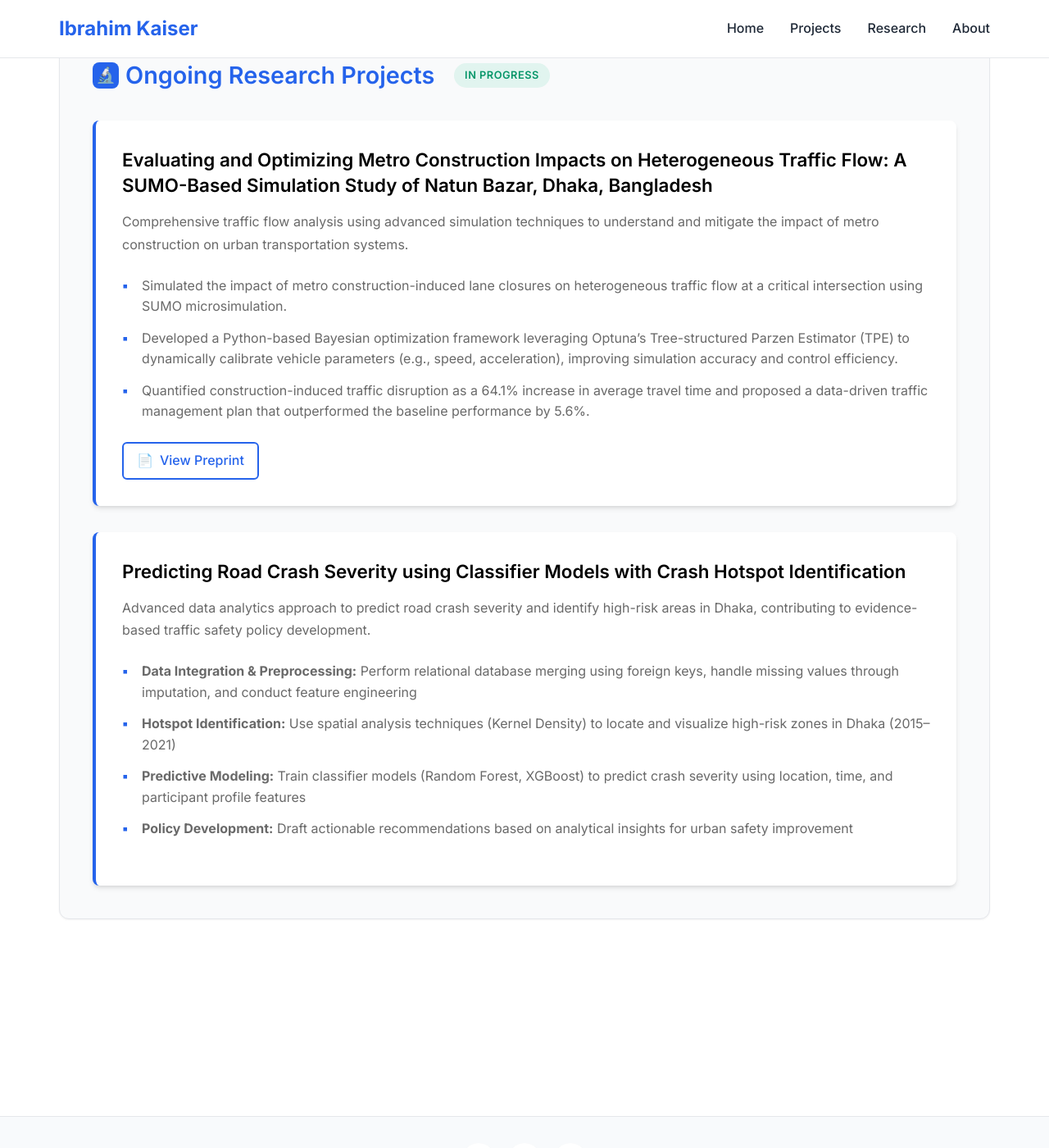
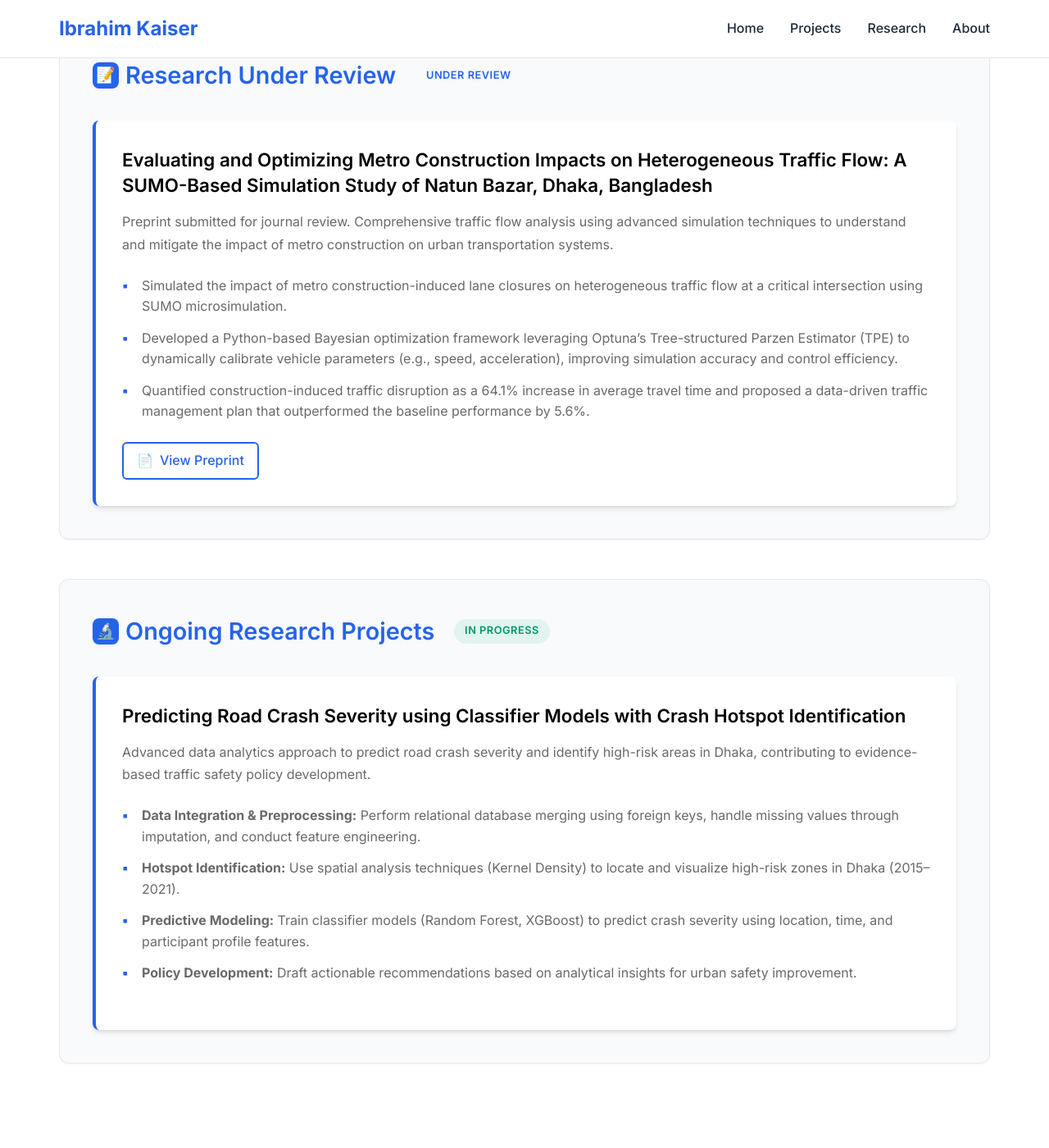
Before and after one commit to ikReza/ikReza.github.io, a Jekyll site: the page built from research.md, in a window 1280 px wide and 1400 px high, scrolled down 904 px. Shown: the whole window at 82% size. Built offline with Jekyll 4.4.1, drawn with Linux system fonts in a browser that asks for light colours.

Commit message:
under review section added

```diff
--- a/research.md
+++ b/research.md
@@ -218,19 +218,19 @@ title: "Research"
                     </a>
                 </div>
             </div>
-            <!-- Ongoing Research -->
+            <!-- Under Review Research -->
             <div class="research-category">
                 <h3 class="category-title">
-                    <div class="category-icon">🔬</div>
-                    Ongoing Research Projects
-                    <span class="status-badge status-ongoing">In Progress</span>
+                    <div class="category-icon">📝</div>
+                    Research Under Review
+                    <span class="status-badge status-under-review">Under Review</span>
                 </h3>
                 <div class="research-item">
                     <h4 class="research-title">
                         Evaluating and Optimizing Metro Construction Impacts on Heterogeneous Traffic Flow: A SUMO-Based Simulation Study of Natun Bazar, Dhaka, Bangladesh
                     </h4>
                     <p class="research-description">
-                        Comprehensive traffic flow analysis using advanced simulation techniques to understand and mitigate the impact of metro construction on urban transportation systems.
+                        Preprint submitted for journal review. Comprehensive traffic flow analysis using advanced simulation techniques to understand and mitigate the impact of metro construction on urban transportation systems.
                     </p>
                     <ul class="research-highlights">
                         <li>Simulated the impact of metro construction-induced lane closures on heterogeneous traffic flow at a critical intersection using SUMO microsimulation.</li>
@@ -243,6 +243,14 @@ title: "Research"
                         View Preprint
                     </a>
                 </div>
+            </div>
+            <!-- Ongoing Research -->
+            <div class="research-category">
+                <h3 class="category-title">
+                    <div class="category-icon">🔬</div>
+                    Ongoing Research Projects
+                    <span class="status-badge status-ongoing">In Progress</span>
+                </h3>
                 <div class="research-item">
                     <h4 class="research-title">
                         Predicting Road Crash Severity using Classifier Models with Crash Hotspot Identification
@@ -251,15 +259,14 @@ title: "Research"
                         Advanced data analytics approach to predict road crash severity and identify high-risk areas in Dhaka, contributing to evidence-based traffic safety policy development.
                     </p>
                     <ul class="research-highlights">
-                        <li><strong>Data Integration & Preprocessing:</strong> Perform relational database merging using foreign keys, handle missing values through imputation, and conduct feature engineering</li>
-                        <li><strong>Hotspot Identification:</strong> Use spatial analysis techniques (Kernel Density) to locate and visualize high-risk zones in Dhaka (2015–2021)</li>
-                        <li><strong>Predictive Modeling:</strong> Train classifier models (Random Forest, XGBoost) to predict crash severity using location, time, and participant profile features</li>
-                        <li><strong>Policy Development:</strong> Draft actionable recommendations based on analytical insights for urban safety improvement</li>
+                        <li><strong>Data Integration & Preprocessing:</strong> Perform relational database merging using foreign keys, handle missing values through imputation, and conduct feature engineering.</li>
+                        <li><strong>Hotspot Identification:</strong> Use spatial analysis techniques (Kernel Density) to locate and visualize high-risk zones in Dhaka (2015–2021).</li>
+                        <li><strong>Predictive Modeling:</strong> Train classifier models (Random Forest, XGBoost) to predict crash severity using location, time, and participant profile features.</li>
+                        <li><strong>Policy Development:</strong> Draft actionable recommendations based on analytical insights for urban safety improvement.</li>
                     </ul>
                 </div>
             </div>
         </div>
     </div>
-
   </div>
 </section>
```
